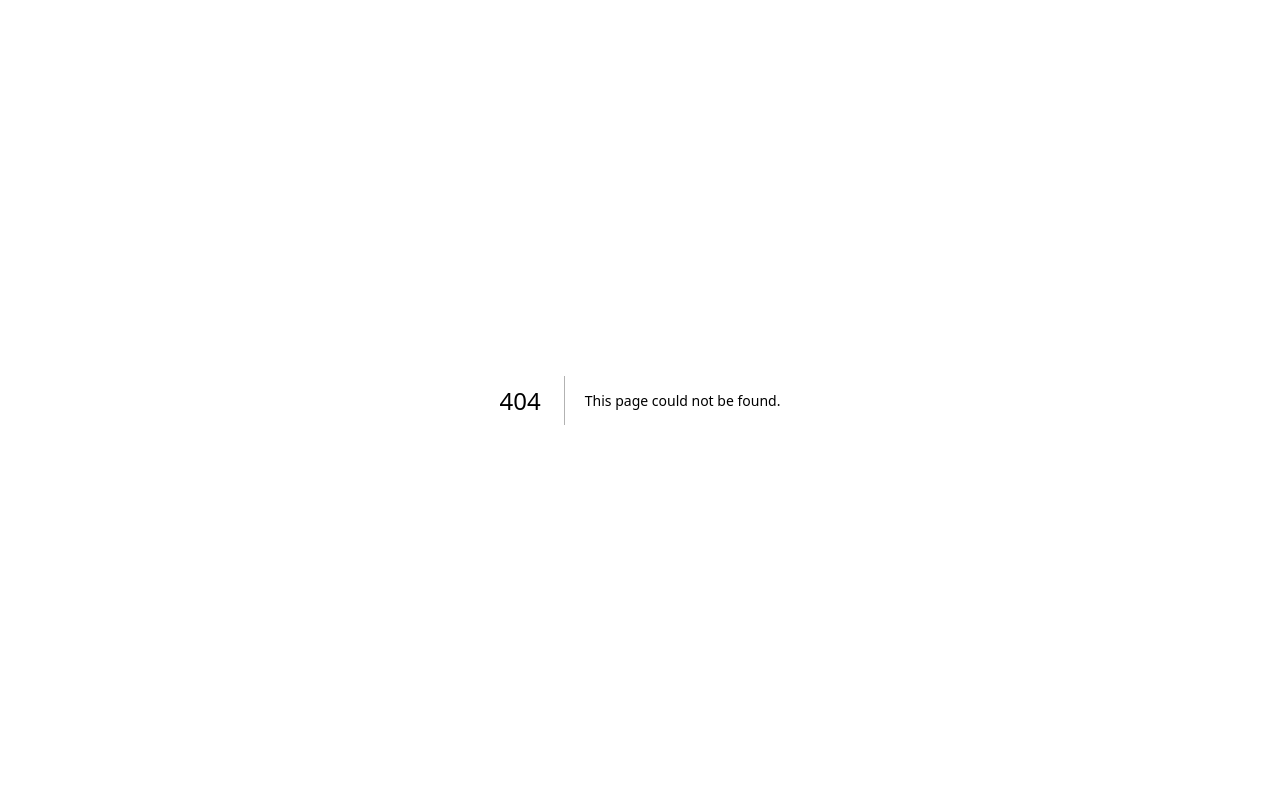
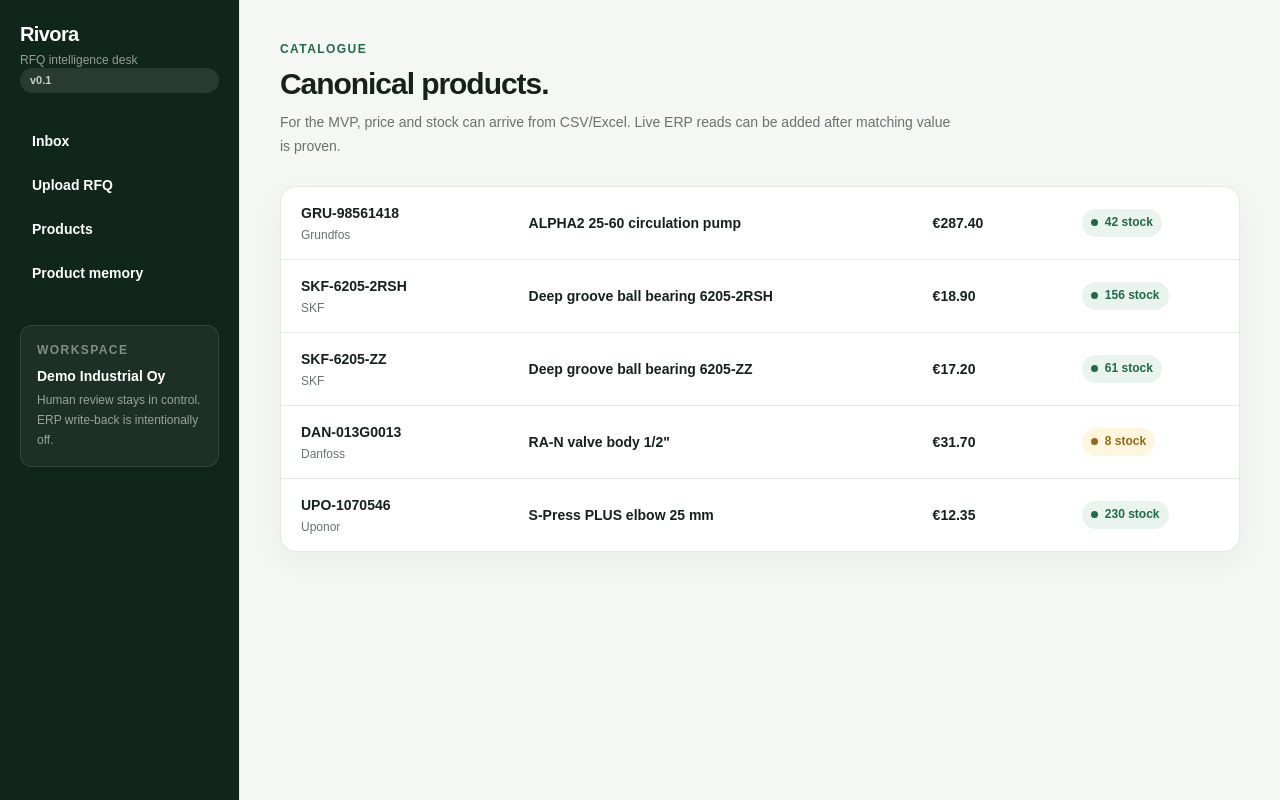
Before and after one commit to miromnb-coder/Rivora, a Next.js app: page /app/products in a window 1280 px wide. Before the commit this address had no page. Built offline with nearby package versions, Linux system fonts and the light colour scheme.

Commit message:
Add app/app/products/page.tsx

```diff
--- /dev/null
+++ b/app/app/products/page.tsx
@@ -0,0 +1,18 @@
+import { products } from "@/lib/demo-data";
+
+const money = new Intl.NumberFormat("en-FI", { style: "currency", currency: "EUR" });
+
+export default function ProductsPage() {
+  return (
+    <div className="mx-auto max-w-6xl px-5 py-8 sm:px-8 lg:px-10 lg:py-10">
+      <div className="kicker">Catalogue</div>
+      <h1 className="mt-2 text-3xl font-extrabold tracking-[-.035em]">Canonical products.</h1>
+      <p className="mt-2 max-w-2xl text-sm leading-6 text-[var(--muted)]">For the MVP, price and stock can arrive from CSV/Excel. Live ERP reads can be added after matching value is proven.</p>
+      <div className="surface mt-7 overflow-hidden">
+        <div className="divide-y divide-[var(--line)]">
+          {products.map((p) => <div key={p.id} className="grid gap-3 px-5 py-4 sm:grid-cols-[1.1fr_2fr_.7fr_.7fr] sm:items-center"><div><div className="text-sm font-extrabold">{p.sku}</div><div className="mt-1 text-xs text-[var(--muted)]">{p.manufacturer}</div></div><div className="text-sm font-semibold">{p.name}</div><div className="text-sm font-bold">{money.format(p.unitPrice)}</div><div className="text-sm"><span className={`status ${p.stock > 20 ? "green" : "amber"}`}>{p.stock} stock</span></div></div>)}
+        </div>
+      </div>
+    </div>
+  );
+}
```
